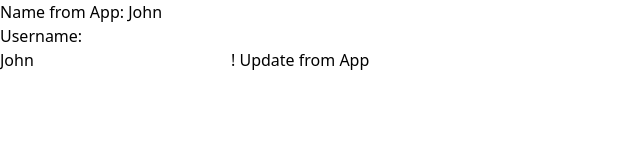
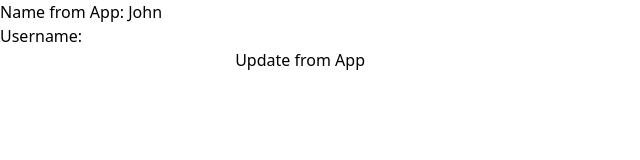
Before and after one commit to ala-garbaa-pro/SvelteKitPlayground, a SvelteKit app: page /l3-props-and-state/code-snippet/binding in a window 1280 px wide. Shown: the top 160 px of the page, without its empty margins (0-640 px from the left). Built offline with nearby package versions, Linux system fonts and the light colour scheme.

Commit message:
Update UserProfile.svelte

```diff
--- a/src/routes/l3-props-and-state/code-snippet/binding/UserProfile.svelte
+++ b/src/routes/l3-props-and-state/code-snippet/binding/UserProfile.svelte
@@ -7,4 +7,4 @@
 Username: <br />
 <input
 
-bind:value={username} />!
+/>
```
